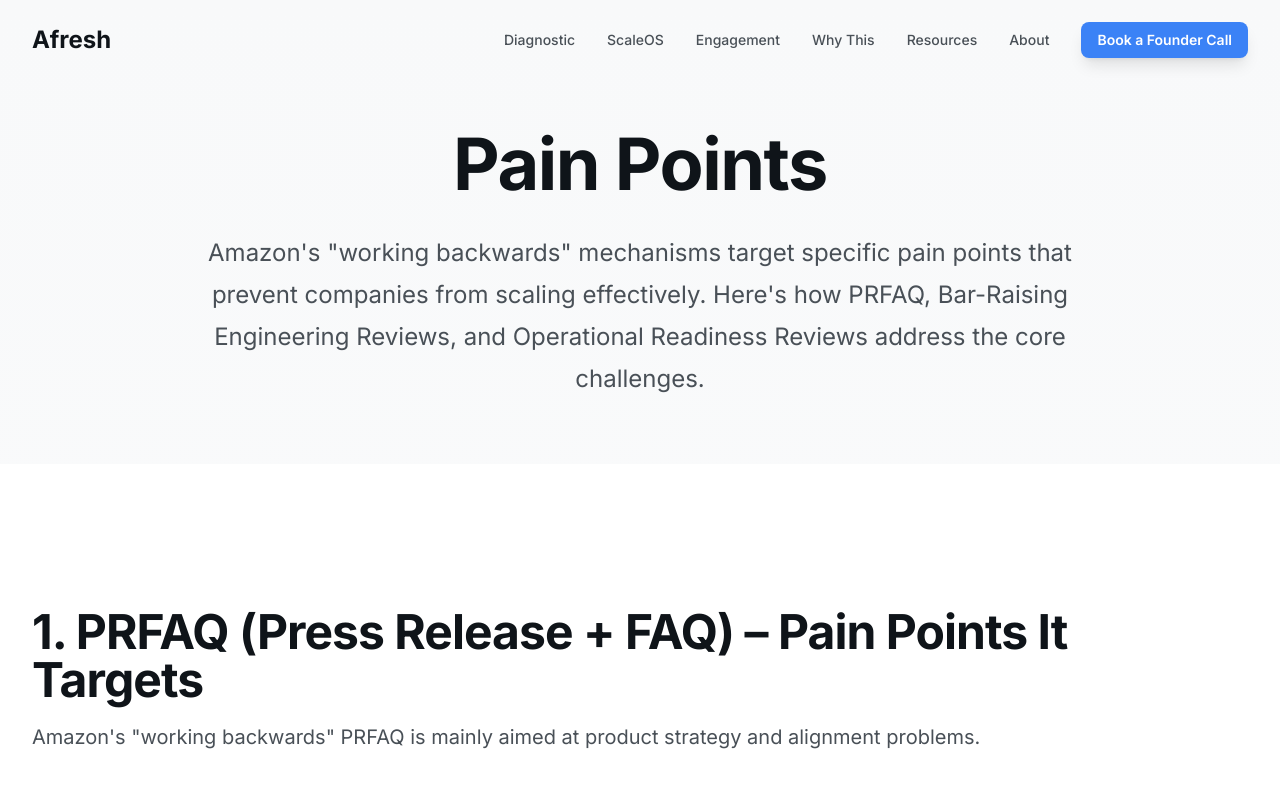
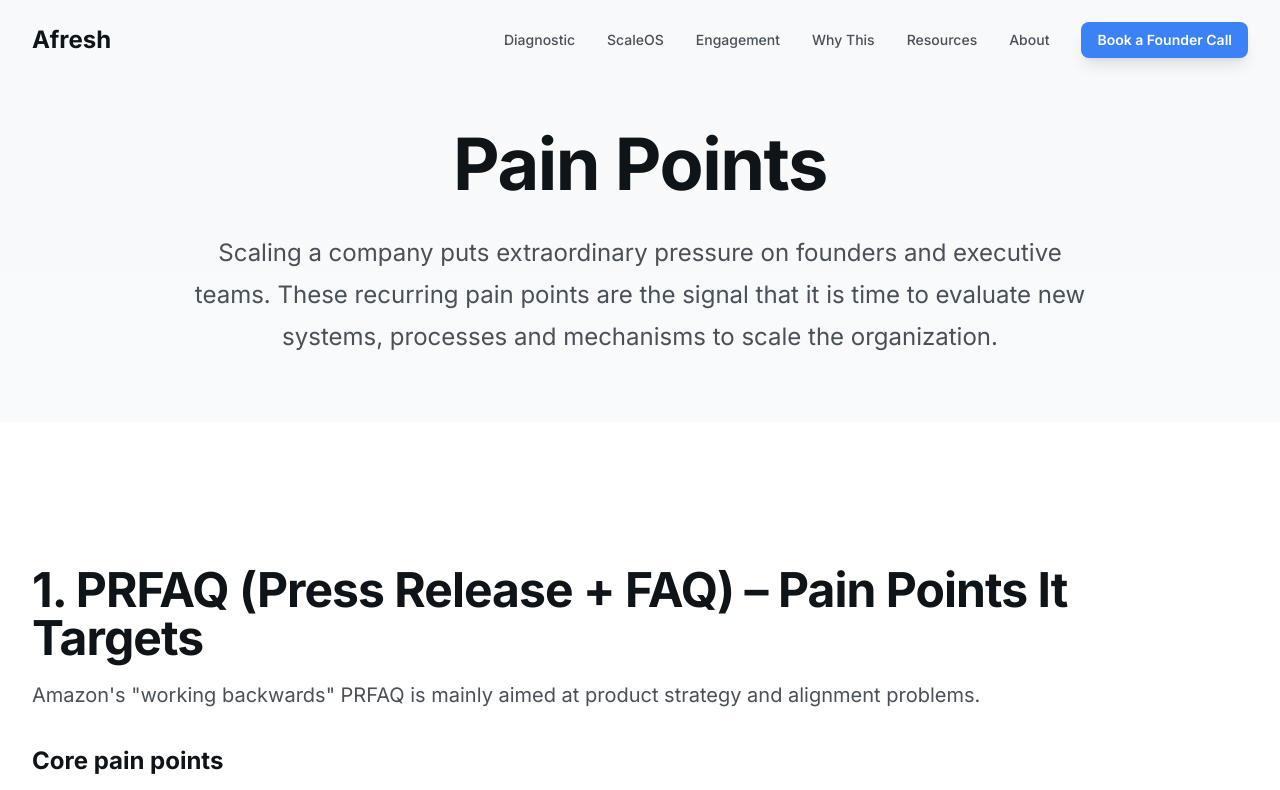
Before and after one commit to Afreshio/founder-assessment-tool, a React (Vite) app: page /pain-points in a window 1280 px wide. Shown: the top 790 px of the page. Built offline with nearby package versions, Linux system fonts and the light colour scheme.

Commit message:
Update Pain Points page hero text

```diff
--- a/src/pages/PainPoints.jsx
+++ b/src/pages/PainPoints.jsx
@@ -18,7 +18,7 @@ const PainPoints = () => {
             Pain Points
           </h1>
           <p className="text-xl md:text-2xl text-charcoal-700 leading-relaxed max-w-4xl mx-auto text-center" style={{ lineHeight: '1.75' }}>
-            Amazon's "working backwards" mechanisms target specific pain points that prevent companies from scaling effectively. Here's how PRFAQ, Bar-Raising Engineering Reviews, and Operational Readiness Reviews address the core challenges.
+            Scaling a company puts extraordinary pressure on founders and executive teams. These recurring pain points are the signal that it is time to evaluate new systems, processes and mechanisms to scale the organization.
           </p>
         </div>
       </section>
```
